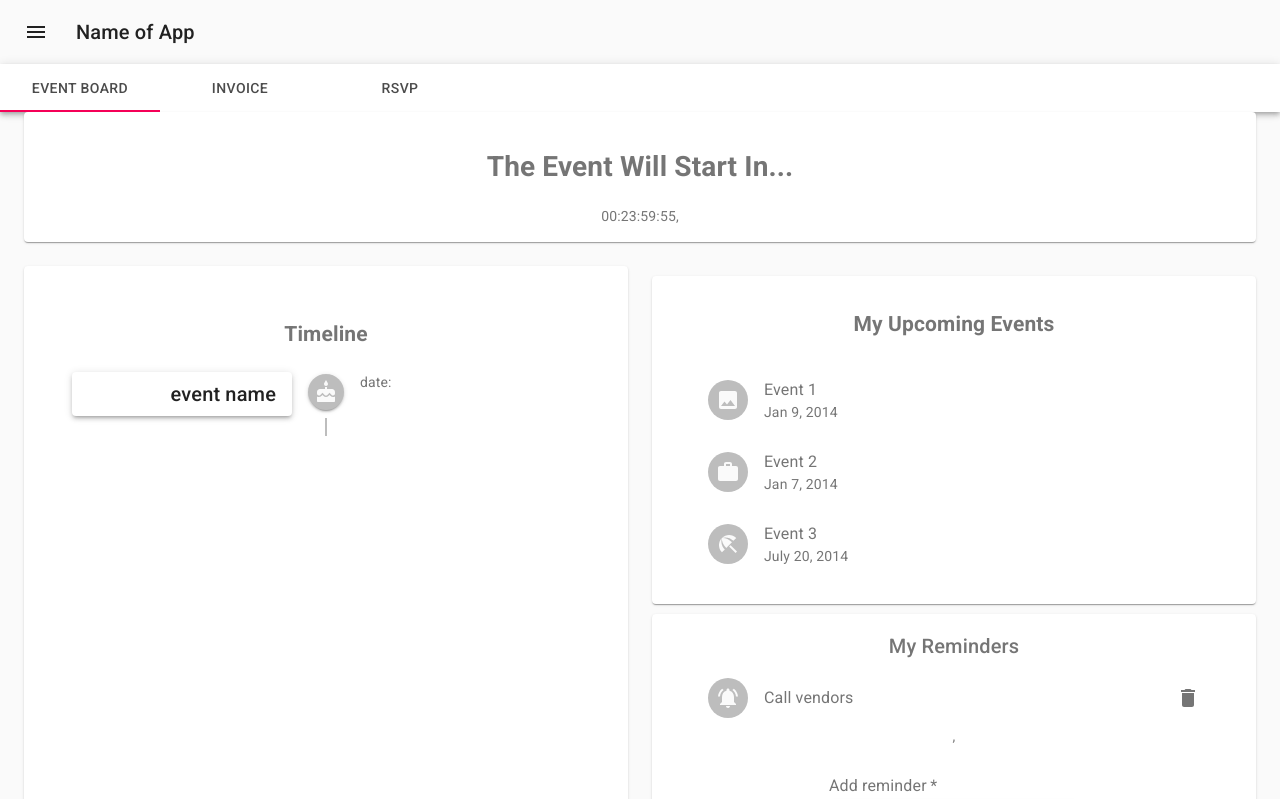
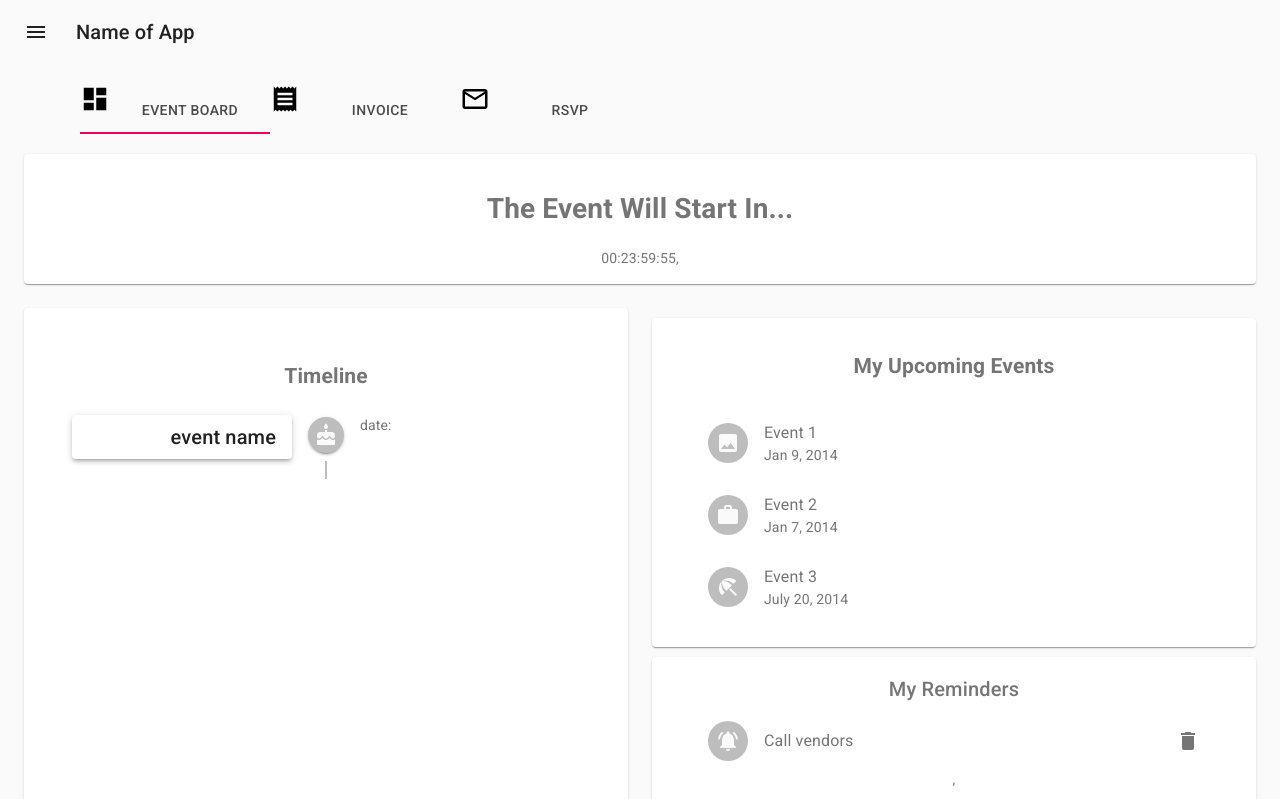
Before and after one commit to blegesse-git/Project-3, a React (Create React App) app in the folder client/: page / in a window 1280 px wide. Shown: the top 799 px of the page. Built offline with nearby package versions, Linux system fonts and the light colour scheme.

Commit message:
css styling to tabs

```diff
--- a/client/src/App.js
+++ b/client/src/App.js
@@ -15,10 +15,10 @@ function App() {
     return(
         <Router>
                <div>
+               <Nav/>
 
-               <Nav/>
-               <EventTabs/>
          <Wrapper>
+         <EventTabs/>
              <Route exact path ="/" component={Home}/>
              <Route exact path ="/home" component={Home}/>
              <Route exact path ="/invoice" component={Invoice}/>
--- a/client/src/components/Navbar/EventTabs.js
+++ b/client/src/components/Navbar/EventTabs.js
@@ -5,9 +5,20 @@ import AppBar from '@material-ui/core/AppBar';
 import Tabs from '@material-ui/core/Tabs';
 import Tab from '@material-ui/core/Tab';
 import {Link} from "react-router-dom";
-
+import DashboardIcon from '@material-ui/icons/Dashboard';
+import ReceiptIcon from '@material-ui/icons/Receipt';
+import MailOutlineIcon from '@material-ui/icons/MailOutline';
+const useStyles = makeStyles({
+    root: {
+      flexGrow: 1,
+      padding: 20,
+      marginLeft: 60
+    },
+  });
 
  function EventTabs() {
+
+    const classes = useStyles()
 
   const [currentTab, setCurrentTab] = React.useState(0);
 
@@ -16,14 +27,14 @@ import {Link} from "react-router-dom";
   };
 
   return (
-    <div >
-      <AppBar position="static" style={{backgroundColor: "white", color: "black"}}>
-        <Tabs value={currentTab} onChange={handleChange} aria-label={currentTab}>
-        <Link to="/events" className="link"> <Tab label="Event Board"  /> </Link>
-        <Link to = "/invoice" className="link"> <Tab label="Invoice" /></Link>
-        <Link to =" /rsvp" className="link"><Tab label="RSVP"  /></Link>
+    <div className={classes.root} >
+      {/* <AppBar position="static"  style={{backgroundColor: "white", color: "black"}}> */}
+        <Tabs value={currentTab} onChange={handleChange} aria-label={currentTab} textColor="primary"   indicatorColor="secondary">
+        <Link to="/events" className="link"> <DashboardIcon style={{ fontSize: 30 }} /><Tab label="Event Board"/> </Link>
+        <Link to = "/invoice" className="link"> <ReceiptIcon style={{ fontSize: 30 }} /><Tab label="Invoice" /></Link>
+        <Link to =" /rsvp" className="link"><MailOutlineIcon style={{ fontSize: 30 }} /><Tab label="RSVP"  /></Link>
         </Tabs>
-      </AppBar>
+      {/* </AppBar> */}
 
     </div>
   );
--- a/client/src/components/Navbar/Nav.js
+++ b/client/src/components/Navbar/Nav.js
@@ -125,18 +125,12 @@ const useStyles = makeStyles((theme) => ({
         </div>
 
        <Button color="inherit"> <Link to = "/home" className="link"> <HomeOutlinedIcon style={{ fontSize: 40 }}/></Link>Home</Button>
-
        <Divider />
-        {/* <Button color="inherit"><Link to = "/invoice" className="link">Invoice </Link></Button>
-        <Button color="inherit"> <Link to =" /rsvp" className="link">RSVP</Link></Button> */}
         <Button color="inherit"> <Link to="/events" className="link"><CakeOutlinedIcon style={{ fontSize: 40 }}/></Link>Events</Button>
          <EventLinks className= "link"/>
-
         <Divider />
         <Button color="inherit"> <FavoriteBorderOutlinedIcon style={{ fontSize: 40 }}/>Inspo</Button>
-
         <Divider />
-
         <AddNewEvent/>
       </Drawer>
 
```
Also changed, not shown: client/src/components/Navbar/eventsTab.css (added).
